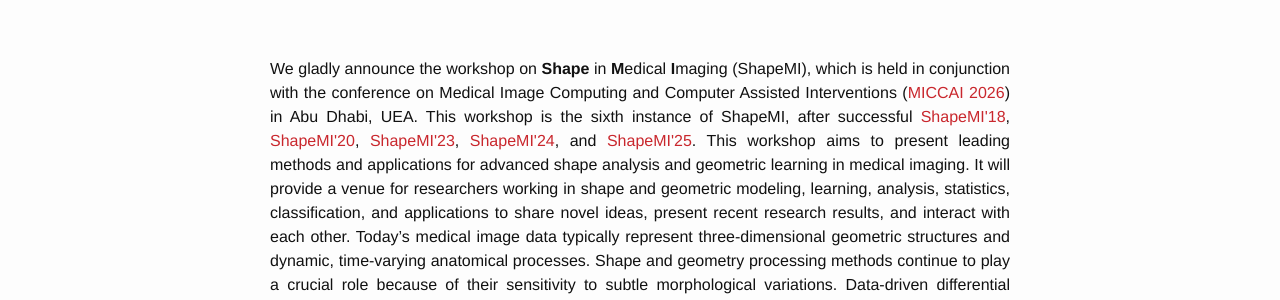
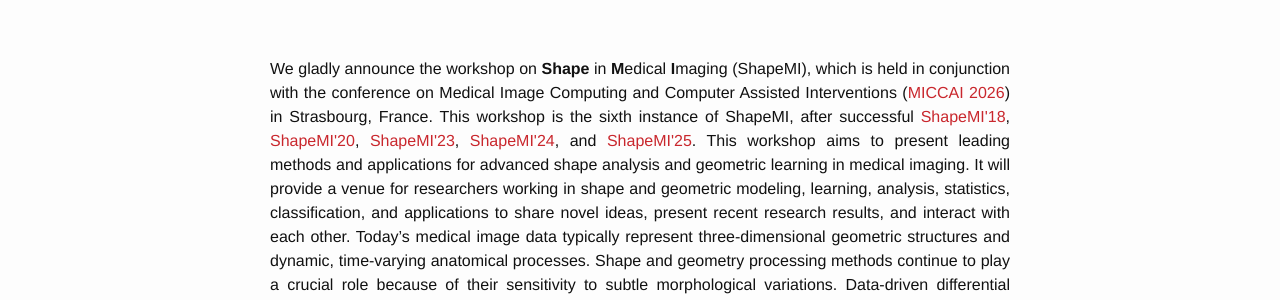
Before and after one commit to shapemi/shapemi.github.io, a Jekyll site: the page built from index.md, in a window 1280 px wide and 900 px high. Shown: the part 392-692 px from the top of the window. Built offline with Jekyll 4.4.1, drawn with Linux system fonts in a browser that asks for light colours; our own code applies the rules of GitHub Pages for plain Markdown files.

Commit message:
ENH: Change workshop location

```diff
--- a/index.md
+++ b/index.md
@@ -1,6 +1,6 @@
 ![ShapeMI](images/LogoShapeMI.png "ShapeMI MICCAI 2026: 5th Workshop on Shape in Medical Imaging")
 
-<p align="justify"> We gladly announce the workshop on <span style="font-weight:bold">Shape</span> in <span style="font-weight:bold">M</span>edical <span style="font-weight:bold">I</span>maging (ShapeMI), which is held in conjunction with the conference on Medical Image Computing and Computer Assisted Interventions (<a href="https://conferences.miccai.org/2026/en/default.asp" target="_blank">MICCAI 2026</a>) in Abu Dhabi, UEA. This workshop is the sixth instance of ShapeMI, after successful <a href="https://shapemi.github.io/shapemi2018/" target="_blank">ShapeMI'18</a>, <a href="https://shapemi.github.io/shapemi2020/" target="_blank">ShapeMI'20</a>,  <a href="https://shapemi.github.io/shapemi2023/" target="_blank">ShapeMI'23</a>, <a href="https://shapemi.github.io/shapemi2024/" target="_blank">ShapeMI'24</a>, and <a href="https://shapemi.github.io/shapemi2025/" target="_blank">ShapeMI'25</a>.
+<p align="justify"> We gladly announce the workshop on <span style="font-weight:bold">Shape</span> in <span style="font-weight:bold">M</span>edical <span style="font-weight:bold">I</span>maging (ShapeMI), which is held in conjunction with the conference on Medical Image Computing and Computer Assisted Interventions (<a href="https://conferences.miccai.org/2026/en/default.asp" target="_blank">MICCAI 2026</a>) in Strasbourg, France. This workshop is the sixth instance of ShapeMI, after successful <a href="https://shapemi.github.io/shapemi2018/" target="_blank">ShapeMI'18</a>, <a href="https://shapemi.github.io/shapemi2020/" target="_blank">ShapeMI'20</a>,  <a href="https://shapemi.github.io/shapemi2023/" target="_blank">ShapeMI'23</a>, <a href="https://shapemi.github.io/shapemi2024/" target="_blank">ShapeMI'24</a>, and <a href="https://shapemi.github.io/shapemi2025/" target="_blank">ShapeMI'25</a>.
 
 This workshop aims to present leading methods and applications for advanced shape
 analysis and geometric learning in medical imaging. It will provide a venue for researchers
```
